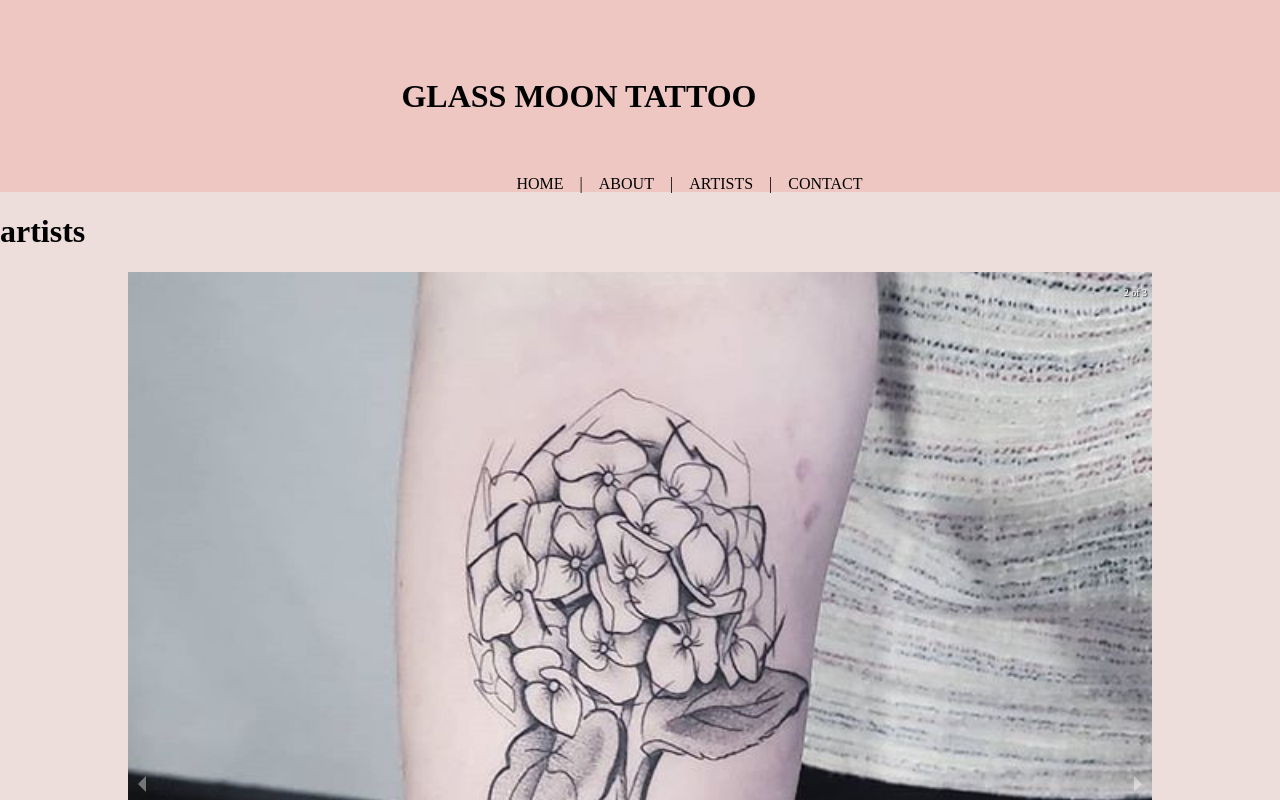
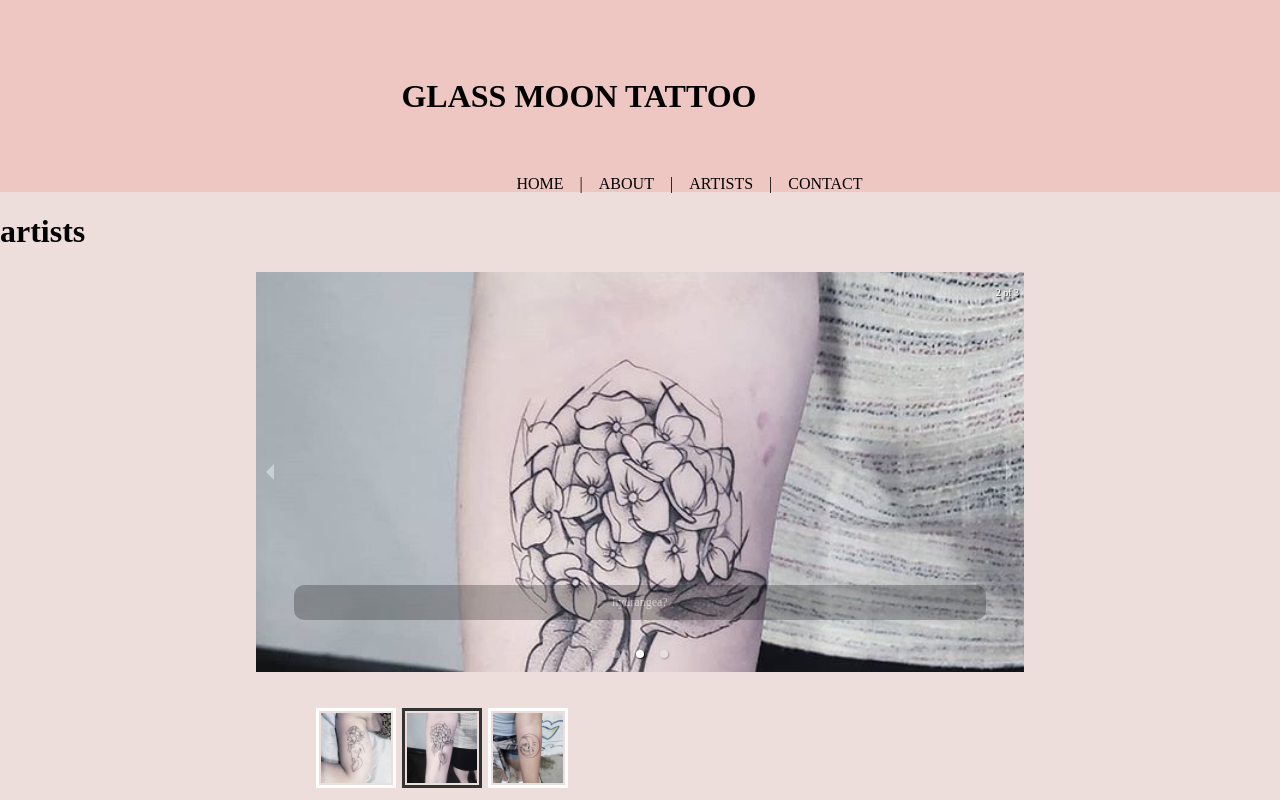
Before and after one commit to graciemcguire/glassmoontattoo.com, a React (Create React App) app: page /artists in a window 1280 px wide. Shown: the top 800 px of the page. Built offline with nearby package versions, Linux system fonts and the light colour scheme; a web font is replaced by a local one.

Commit message:
fixed carousels on about size

```diff
--- a/src/App.css
+++ b/src/App.css
@@ -44,8 +44,15 @@
 }
 
 .carousel-container{
-  width: 80%;
+  width: 60%;
   justify-content: center;
   margin: auto;
+}
 
+.carousel {
+  height: auto;
 }
+
+.carousel, .slide{
+  height: 25em;
+}
```
